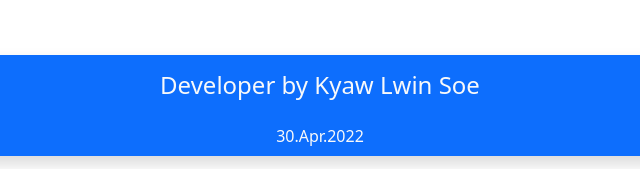
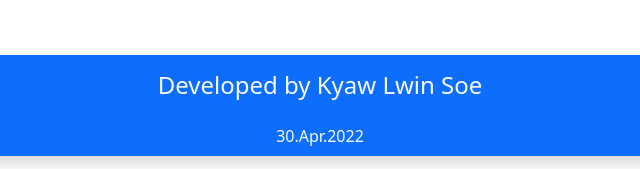
Before and after one commit to KyawLwinSoe27/myanmarmap, a plain HTML site: page index.html in a window 1280 px wide. Shown: the part 638-807 px from the top of the page, 320-960 px from the left. Drawn offline with nearby package versions, Linux system fonts and the light colour scheme.

Commit message:
Update index.html

```diff
--- a/index.html
+++ b/index.html
@@ -110,7 +110,7 @@
         </div>
         <div class="col-12 mt-2">
             <div class="bg-primary rounded shadow">
-                <h4 class="text-light py-3 text-center">Developer by Kyaw Lwin Soe</h4>
+                <h4 class="text-light py-3 text-center">Developed by Kyaw Lwin Soe</h4>
                 <p class="text-light text-center pb-2">30.Apr.2022</p>
             </div>
         </div>
```
